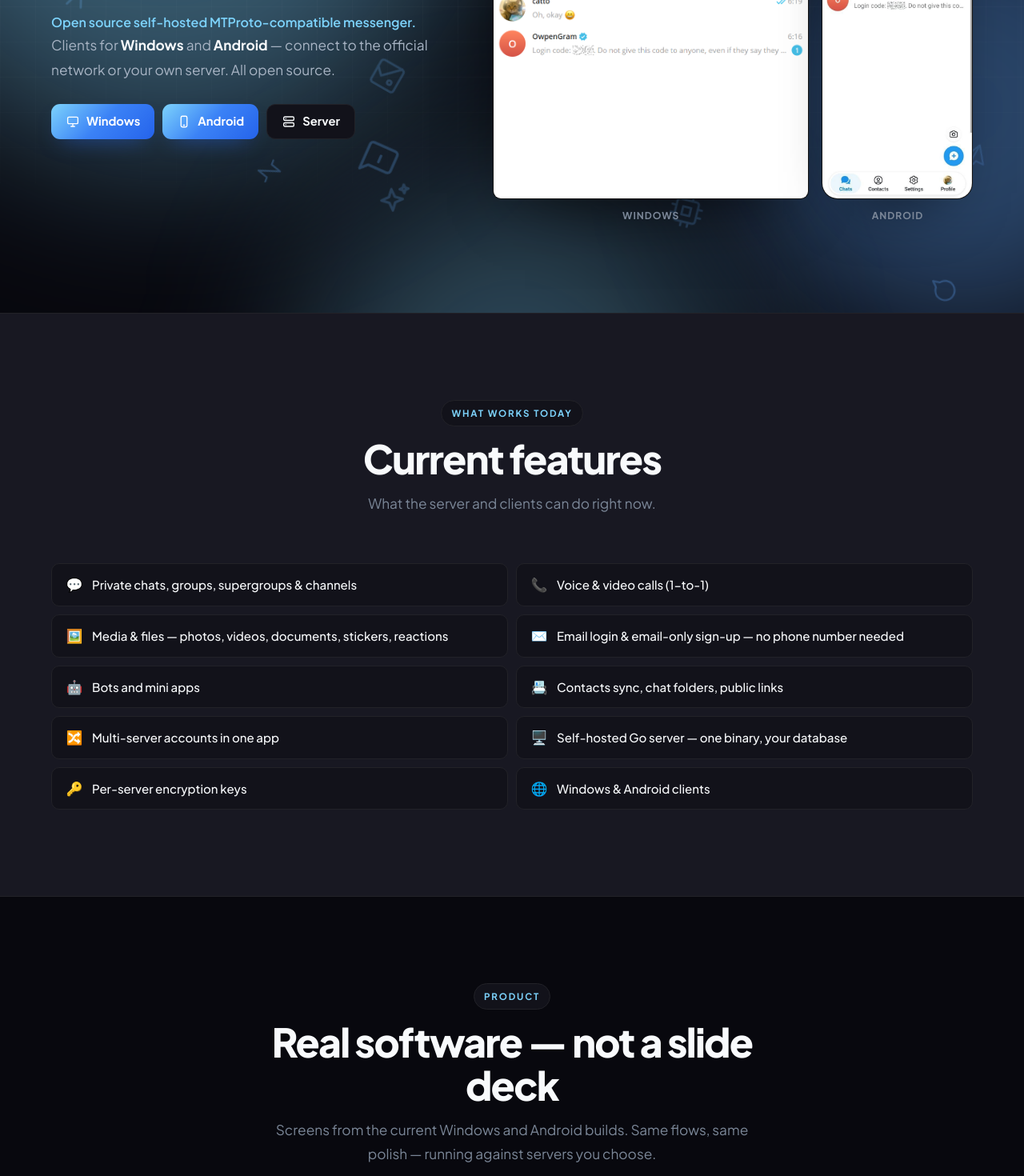
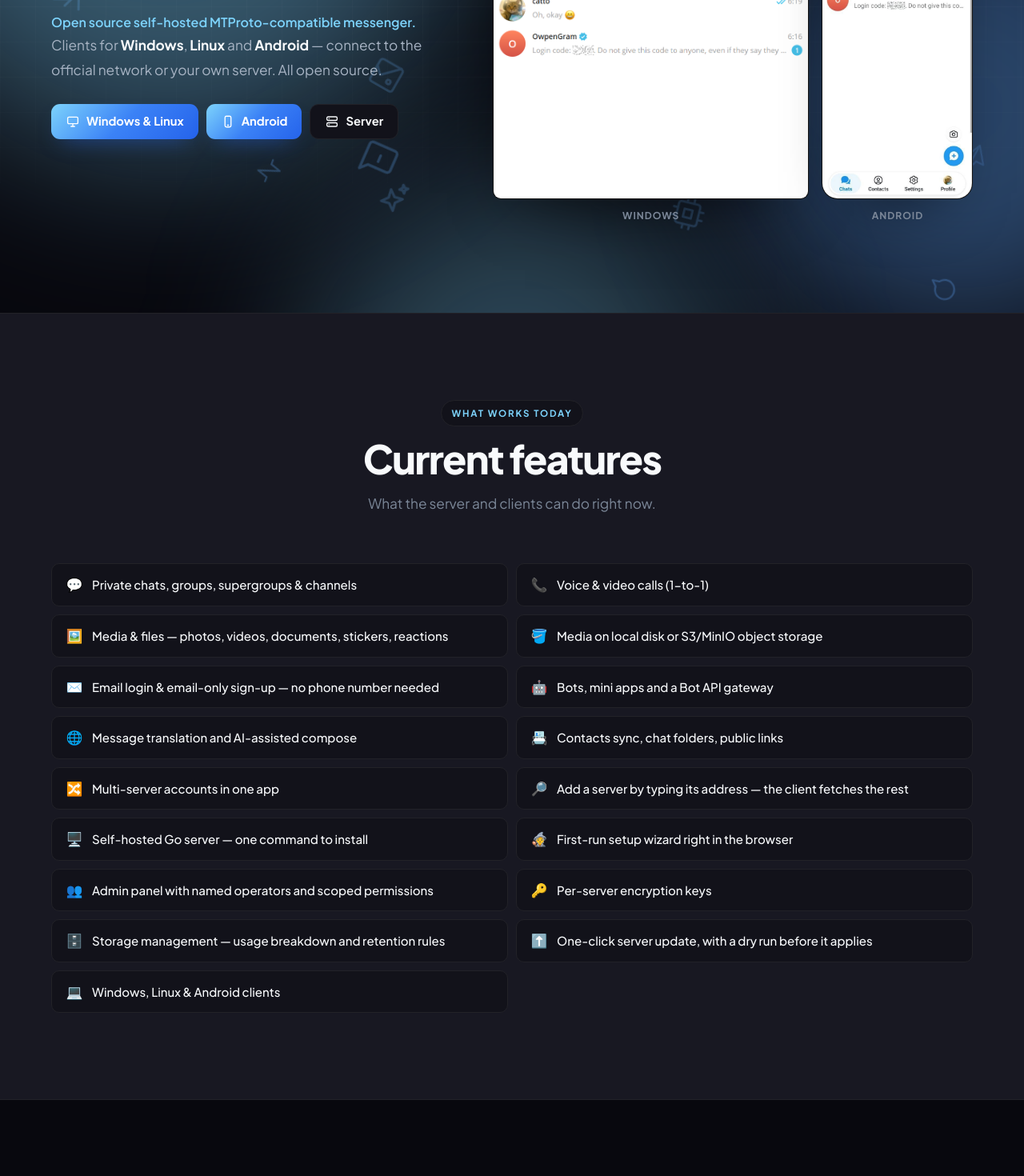
Before and after one commit to owpengram/owpengram-website, a Vue app: page / in a window 1280 px wide. Shown: the part 300-1770 px from the top of the page at 80% size. Built offline with nearby package versions, Linux system fonts and the light colour scheme.

Commit message:
updated website

```diff
--- a/index.html
+++ b/index.html
@@ -27,7 +27,7 @@
     <meta property="og:title" content="OwpenGram" />
     <meta
       property="og:description"
-      content="Windows & Android clients. Self-hosted server. Multi-network accounts. Open source."
+      content="Windows, Linux & Android clients. Self-hosted server in one command. Multi-network accounts. Open source."
     />
     <meta property="og:image" content="/logo-1024.png" />
     <meta name="twitter:card" content="summary_large_image" />
--- a/src/components/FeaturesSection.vue
+++ b/src/components/FeaturesSection.vue
@@ -10,7 +10,7 @@ import ScreenshotPair from './ScreenshotPair.vue'
         <span class="eyebrow">Product</span>
         <h2>Real software — not a slide deck</h2>
         <p>
-          Screens from the current Windows and Android builds. Same flows, same
+          Screens from the current desktop and Android builds. Same flows, same
           polish — running against servers you choose.
         </p>
       </div>
--- a/src/components/HeroSection.vue
+++ b/src/components/HeroSection.vue
@@ -18,13 +18,14 @@ import ScreenshotPair from './ScreenshotPair.vue'
         <p class="sub" v-reveal="70">Open source self-hosted MTProto-compatible messenger.</p>
 
         <p class="lead" v-reveal="100">
-          Clients for <strong>Windows</strong> and <strong>Android</strong> — connect to the
-          official network or your own server. All open source.
+          Clients for <strong>Windows</strong>, <strong>Linux</strong> and
+          <strong>Android</strong> — connect to the official network or your own
+          server. All open source.
         </p>
 
         <div class="cta" v-reveal="150">
           <a :href="LINKS.desktopRelease" target="_blank" rel="noopener" class="btn btn-primary" v-ripple>
-            <IconSvg name="desktop" /> Windows
+            <IconSvg name="desktop" /> Windows &amp; Linux
           </a>
           <a :href="LINKS.androidRelease" target="_blank" rel="noopener" class="btn btn-primary" v-ripple>
             <IconSvg name="phone" /> Android
--- a/src/components/MultiserverSection.vue
+++ b/src/components/MultiserverSection.vue
@@ -16,13 +16,13 @@ import ScreenshotPair from './ScreenshotPair.vue'
           installing another app.
         </p>
         <ul class="points">
-          <li>• Server selection at sign-in</li>
-          <li>• Multiple accounts on one device</li>
+          <li>• Adding a server takes an address — nothing else to fill in</li>
+          <li>• Multiple accounts on one device, kept apart per server</li>
           <li>• Move to self-hosting when you are ready</li>
         </ul>
         <div class="btn-group">
           <a :href="LINKS.desktop" target="_blank" rel="noopener" class="btn btn-dark">
-            <IconSvg name="desktop" /> Windows source
+            <IconSvg name="desktop" /> Desktop source
           </a>
           <a :href="LINKS.android" target="_blank" rel="noopener" class="btn btn-dark">
             <IconSvg name="phone" /> Android source
--- a/src/components/NavBar.vue
+++ b/src/components/NavBar.vue
@@ -60,7 +60,7 @@ onUnmounted(() => observer?.disconnect())
         <a v-for="l in nav" :key="l.href" :href="l.href" :class="{ active: active === l.href }" @click="close">{{ l.label }}</a>
         <div class="mobile-dl">
           <strong>Download</strong>
-          <a :href="LINKS.desktopRelease" target="_blank" rel="noopener" @click="close"><IconSvg name="desktop" /> Windows</a>
+          <a :href="LINKS.desktopRelease" target="_blank" rel="noopener" @click="close"><IconSvg name="desktop" /> Windows &amp; Linux</a>
           <a :href="LINKS.androidRelease" target="_blank" rel="noopener" @click="close"><IconSvg name="phone" /> Android</a>
         </div>
         <div class="ext-links">
@@ -90,7 +90,7 @@ onUnmounted(() => observer?.disconnect())
           </button>
           <div class="drop">
             <a :href="LINKS.desktopRelease" target="_blank" rel="noopener" @click="close">
-              <IconSvg name="desktop" /> Windows
+              <IconSvg name="desktop" /> Windows &amp; Linux
             </a>
             <a :href="LINKS.androidRelease" target="_blank" rel="noopener" @click="close">
               <IconSvg name="phone" /> Android
--- a/src/components/ServerSection.vue
+++ b/src/components/ServerSection.vue
@@ -43,16 +43,19 @@ onUnmounted(() => {
       <div class="layout" v-reveal>
         <div class="copy">
           <span class="eyebrow">Self-host</span>
-          <h2>Your server, one binary</h2>
+          <h2>Your server, one command</h2>
           <p>
             A single Go binary runs the whole server — chats, media, groups,
-            channels, bots, calls. Docker Compose brings up PostgreSQL and
-            Redis in one command; everything else is source and tooling in
-            the open.
+            channels, bots, calls. Run the launcher and it installs whatever is
+            missing, brings up the database, builds everything and opens a setup
+            wizard in your browser. From then on you run it from the panel:
+            accounts, content, storage and health on one screen.
           </p>
           <ul>
-            <li>• Single Go binary — build and run in minutes</li>
-            <li>• Compatible with Windows & Android clients</li>
+            <li>• One command to install — Linux and Windows</li>
+            <li>• Browser setup wizard on first run</li>
+            <li>• Admin panel with named operators and scoped permissions</li>
+            <li>• Media on local disk or S3/MinIO, with retention rules</li>
             <li>• Full source on GitHub</li>
           </ul>
           <a :href="LINKS.server" target="_blank" rel="noopener" class="btn btn-primary">
@@ -73,7 +76,7 @@ onUnmounted(() => {
               transform: 'rotateX(' + tilt.rx + 'deg) rotateY(' + tilt.ry + 'deg)',
             }"
           >
-            <ScreenshotFrame v-bind="SCREENSHOTS.serverDocker" />
+            <ScreenshotFrame v-bind="SCREENSHOTS.serverAdminPanel" />
           </div>
         </div>
       </div>
--- a/src/data.js
+++ b/src/data.js
@@ -25,13 +25,20 @@ export const AVAILABLE = [
   { icon: '💬', text: 'Private chats, groups, supergroups & channels' },
   { icon: '📞', text: 'Voice & video calls (1-to-1)' },
   { icon: '🖼️', text: 'Media & files — photos, videos, documents, stickers, reactions' },
+  { icon: '🪣', text: 'Media on local disk or S3/MinIO object storage' },
   { icon: '✉️', text: 'Email login & email-only sign-up — no phone number needed' },
-  { icon: '🤖', text: 'Bots and mini apps' },
+  { icon: '🤖', text: 'Bots, mini apps and a Bot API gateway' },
+  { icon: '🌐', text: 'Message translation and AI-assisted compose' },
   { icon: '📇', text: 'Contacts sync, chat folders, public links' },
   { icon: '🔀', text: 'Multi-server accounts in one app' },
-  { icon: '🖥️', text: 'Self-hosted Go server — one binary, your database' },
+  { icon: '🔎', text: 'Add a server by typing its address — the client fetches the rest' },
+  { icon: '🖥️', text: 'Self-hosted Go server — one command to install' },
+  { icon: '🧙', text: 'First-run setup wizard right in the browser' },
+  { icon: '👥', text: 'Admin panel with named operators and scoped permissions' },
   { icon: '🔑', text: 'Per-server encryption keys' },
-  { icon: '🌐', text: 'Windows & Android clients' },
+  { icon: '🗄️', text: 'Storage management — usage breakdown and retention rules' },
+  { icon: '⬆️', text: 'One-click server update, with a dry run before it applies' },
+  { icon: '💻', text: 'Windows, Linux & Android clients' },
 ]
 
 // ─── Screenshots ─────────────────────────────────────────────────────────────
@@ -123,11 +130,11 @@ export const SCREENSHOTS = {
     aspect: '591 / 1280',
     variant: 'phone',
   },
-  serverDocker: {
-    src: `${S}/server_docker_and_build_script.png`,
-    alt: 'OwpenGram server — Docker deployment',
-    caption: 'Self-hosted server',
-    aspect: '1618 / 884',
+  serverAdminPanel: {
+    src: `${S}/server_admin_panel.png`,
+    alt: 'OwpenGram server — admin panel overview with accounts, content and server health',
+    caption: 'Admin panel',
+    aspect: '1920 / 927',
     variant: 'wide',
   },
 }
@@ -137,19 +144,27 @@ export const SCREENSHOTS = {
 export const FAQ = [
   {
     q: 'What is OwpenGram?',
-    a: 'OwpenGram is an open-source, self-hosted MTProto-compatible messenger. It includes Windows and Android clients, plus a self-hosted Go server you run on your own hardware.',
+    a: 'OwpenGram is an open-source, self-hosted MTProto-compatible messenger. It includes Windows, Linux and Android clients, plus a self-hosted Go server you run on your own hardware.',
   },
   {
     q: 'Is it compatible with Telegram?',
-    a: 'Yes. OwpenGram uses the MTProto protocol, so you can connect to the official Telegram network, your own OwpenGram server, or any compatible third-party node — all from the same app.',
+    a: 'Yes. OwpenGram uses the MTProto protocol, so you can connect to the official Telegram network, your own OwpenGram server, or any compatible third-party node — all from the same app. The server speaks API layers 225 through 229 and admits each client on the exact layer it announces, so an older build keeps working after the server moves forward.',
   },
   {
     q: 'What platforms are supported?',
-    a: 'Currently we ship native clients for Windows and Android. The server is a single Go binary that runs directly on Linux, Windows, or macOS — it only uses Docker to run its PostgreSQL and Redis dependencies, not the server itself.',
+    a: 'Native clients for Windows, Linux and Android; macOS and a web client are planned. The server is a single Go binary that runs directly on Linux, Windows, or macOS — it only uses Docker to run its PostgreSQL and Redis dependencies, not the server itself.',
+  },
+  {
+    q: 'How do I install the Linux client?',
+    a: 'Two files in the desktop Releases tab, both from the same portable build. The .deb package installs OwpenGram as a normal app on Ubuntu 18.04+ and Debian 10+. The other is the OwpenGram binary itself, not an installer: make it executable and run it on any modern distro, since everything it needs is bundled. An install-linux.sh script in the repo adds the menu entry and icons under your home directory if you want them.',
   },
   {
     q: 'Can I run my own server?',
-    a: 'Absolutely. Clone the repository, start PostgreSQL and Redis with one Docker Compose command, then build and run the server binary — you will have your own private messaging server on your hardware in a few minutes.',
+    a: 'Yes, and it takes one command. Clone the repository and run owpengram-server.sh, or owpengram-server.bat on Windows. The launcher installs whatever is missing — Go, Python, Docker, OpenSSL — brings up the database, builds and starts everything, then hands you a browser setup wizard for the server name, public address and your admin account. Nothing has to be edited by hand.',
+  },
+  {
+    q: 'How do I connect the app to my server?',
+    a: 'Type its address. On the server-selection screen choose Add server and enter host:port — the client asks the server for its public key, data-centre id, name and icon, and fills in the rest by itself. No key files to copy around. Operators can also hand out a link that pre-fills the address.',
   },
   {
     q: 'Do I need a phone number to sign up?',
@@ -165,7 +180,7 @@ export const FAQ = [
   },
   {
     q: 'Can I use multiple servers at once?',
-    a: 'Yes. The OwpenGram clients let you add multiple accounts, each connected to a different server — official Telegram, your own instance, or a friend\'s node — all in one app.',
+    a: 'Yes. The OwpenGram clients let you add multiple accounts, each connected to a different server — official Telegram, your own instance, or a friend\'s node — all in one app, up to 50 accounts in total. Data for each account is scoped to the server it came from, so two servers never bleed into each other.',
   },
   {
     q: 'How do I get help or report a bug?',
@@ -178,7 +193,7 @@ export const SHOWCASE = [
     id: 'messaging',
     eyebrow: 'Messaging',
     title: 'Chats, groups and media — already shipping',
-    text: 'Full conversations on Windows and Android with the same flows you expect from a modern messenger.',
+    text: 'Full conversations on Windows, Linux and Android with the same flows you expect from a modern messenger.',
     points: ['Private chats & groups', 'Photos, video & files', 'Contacts sync'],
     desktop: 'desktopChat1',
     phone: 'androidChat1',
@@ -187,8 +202,8 @@ export const SHOWCASE = [
     id: 'calls',
     eyebrow: 'Real-time',
     title: 'Voice & video calls',
-    text: '1-to-1 calls on Windows and Android — works globally.',
-    points: ['Windows & Android', 'Voice & video', 'Works globally'],
+    text: '1-to-1 calls on desktop and Android — works globally.',
+    points: ['Desktop & Android', 'Voice & video', 'Works globally'],
     desktop: 'desktopCall',
     phone: 'androidCall',
   },
```
Also changed, not shown: public/screenshots/server_admin_panel.png (added), 1 other file (tests, documents, lock files or other folders).
